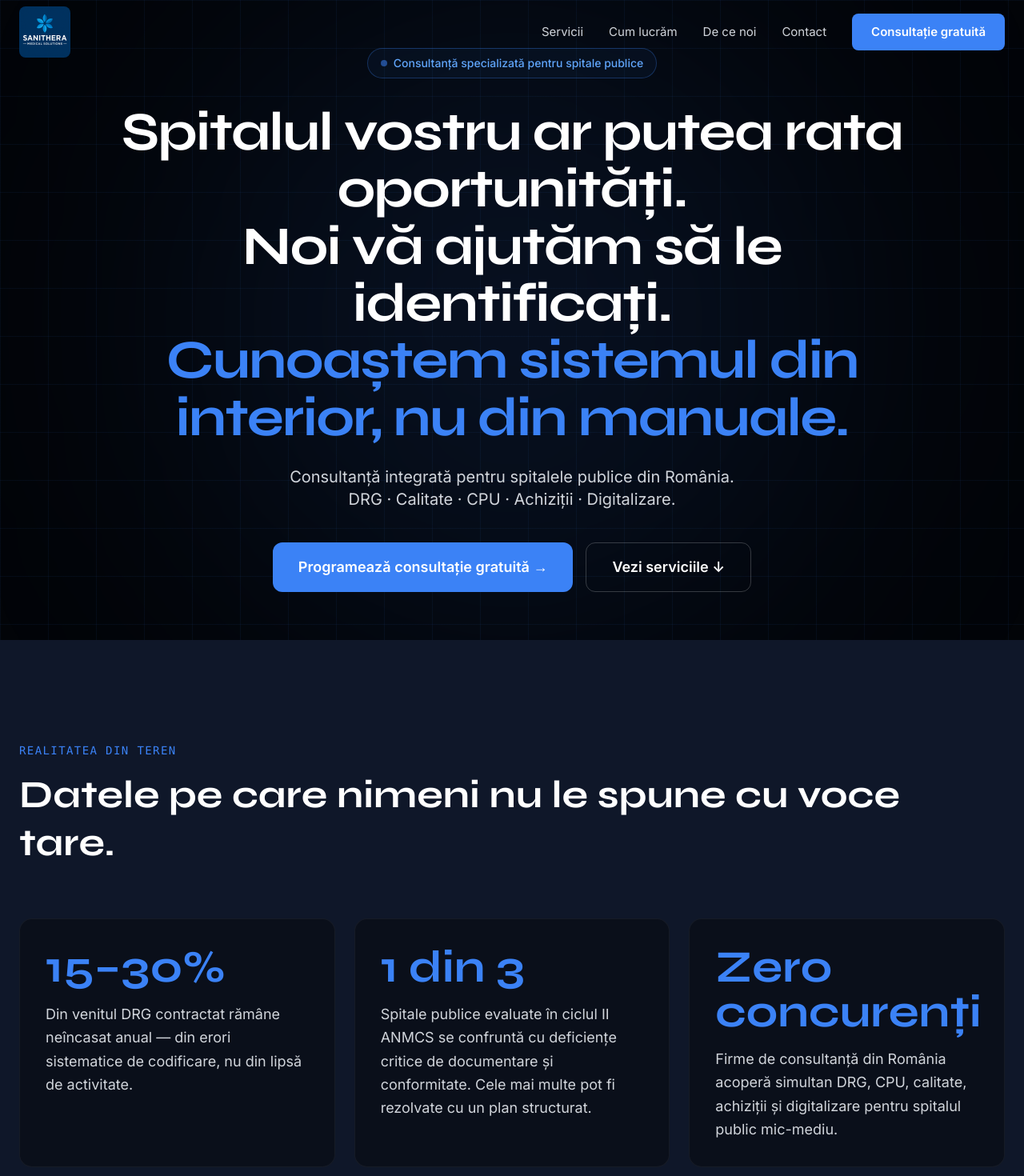
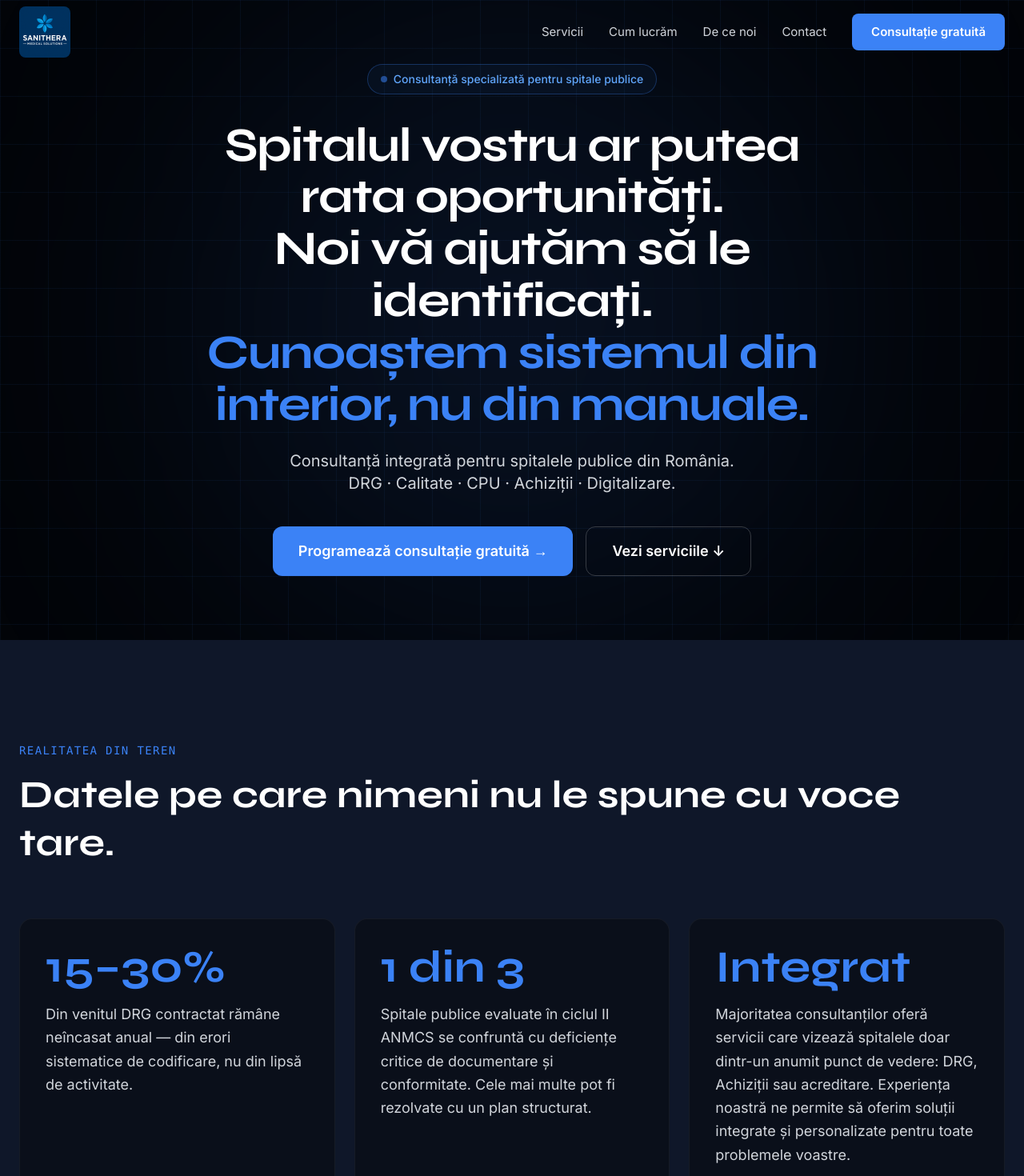
Before and after one commit to bogdancristiannica-jpg/sanithera-site, a Next.js app: page / in a window 1280 px wide. Shown: the top 1470 px of the page at 80% size. Built offline with nearby package versions, Linux system fonts and the light colour scheme.

Commit message:
fix: hero font size + stats box text reformulat

```diff
--- a/components/Hero.tsx
+++ b/components/Hero.tsx
@@ -19,7 +19,7 @@ export default function Hero() {
         <div className="absolute top-1/2 left-1/2 -translate-x-1/2 -translate-y-1/2 w-[800px] h-[800px] bg-blue/10 rounded-full blur-[150px]" />
       </div>
 
-      <div className="relative z-10 max-w-5xl mx-auto px-6 text-center overflow-hidden">
+      <div className="relative z-10 max-w-4xl mx-auto px-6 text-center">
         {/* Badge */}
         <motion.div
           initial={{ opacity: 0, y: 20 }}
@@ -38,7 +38,7 @@ export default function Hero() {
           initial={{ opacity: 0, y: 30 }}
           animate={{ opacity: 1, y: 0 }}
           transition={{ duration: 0.7, delay: 0.15 }}
-          className="font-syne font-bold text-[36px] md:text-[60px] lg:text-[68px] leading-[1.05] tracking-tight mb-6"
+          className="font-syne font-bold text-[32px] md:text-[52px] lg:text-[60px] leading-[1.08] tracking-tight mb-6"
         >
           Spitalul vostru ar putea rata oportunități.
           <br />
--- a/components/Stats.tsx
+++ b/components/Stats.tsx
@@ -14,9 +14,9 @@ const stats = [
       "Spitale publice evaluate în ciclul II ANMCS se confruntă cu deficiențe critice de documentare și conformitate. Cele mai multe pot fi rezolvate cu un plan structurat.",
   },
   {
-    number: "Zero concurenți",
+    number: "Integrat",
     description:
-      "Firme de consultanță din România acoperă simultan DRG, CPU, calitate, achiziții și digitalizare pentru spitalul public mic-mediu.",
+      "Majoritatea consultanților oferă servicii care vizează spitalele doar dintr-un anumit punct de vedere: DRG, Achiziții sau acreditare. Experiența noastră ne permite să oferim soluții integrate și personalizate pentru toate problemele voastre.",
   },
 ];
 
```
